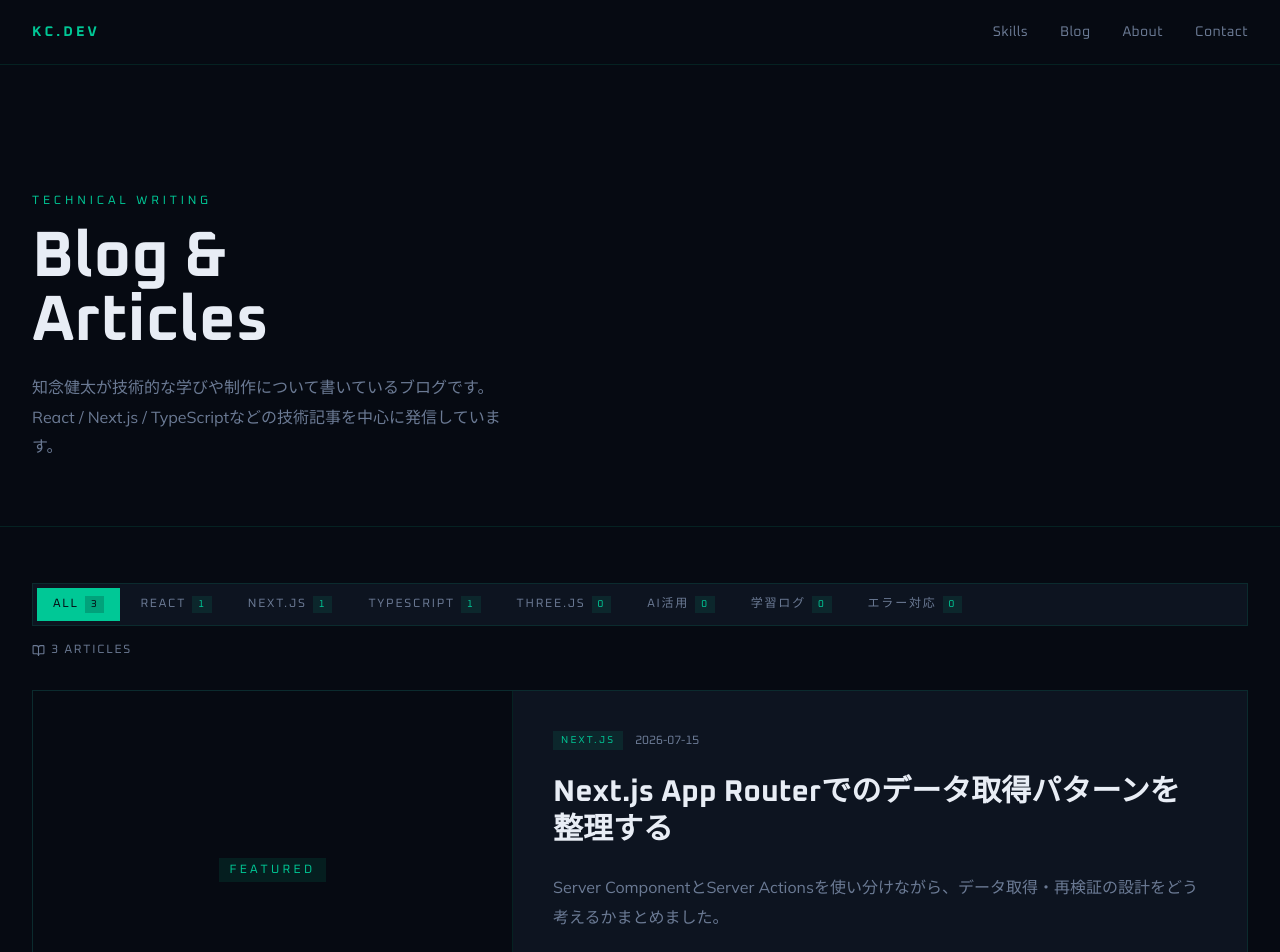
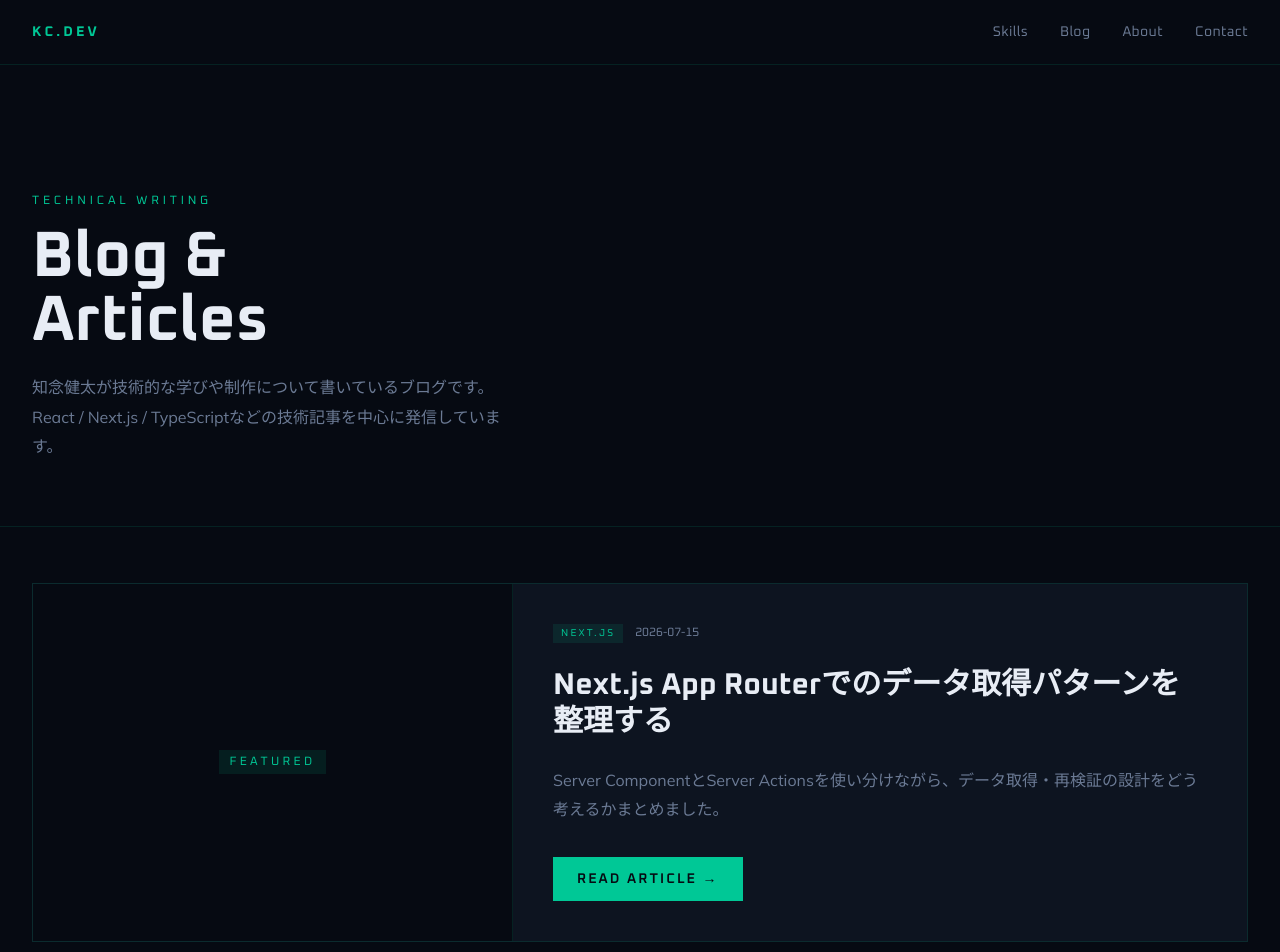
Before and after one commit to kenta-io/portfolio-site, a Next.js app: page /blog in a window 1280 px wide. Shown: the top 952 px of the page. Built offline with nearby package versions, Linux system fonts and the light colour scheme.

Commit message:
fix: move featured post above category filter

```diff
--- a/src/components/blog/BlogListView/index.tsx
+++ b/src/components/blog/BlogListView/index.tsx
@@ -44,6 +44,12 @@ export async function BlogListView({ categorySlug, page }: BlogListViewProps) {
 
   return (
     <div className="mx-auto max-w-[1280px] px-4 py-14 md:px-6 lg:px-8">
+      {showFeatured && featuredPost && (
+        <div className="mb-8">
+          <FeaturedPost post={featuredPost} />
+        </div>
+      )}
+
       <div className="mb-8 flex flex-col gap-4">
         <CategoryFilter
           activeCategory={category}
@@ -56,9 +62,7 @@ export async function BlogListView({ categorySlug, page }: BlogListViewProps) {
         </span>
       </div>
 
-      {showFeatured && featuredPost && <FeaturedPost post={featuredPost} />}
-
-      <div className="mt-8 grid grid-cols-1 gap-4 md:grid-cols-2 md:gap-6 lg:grid-cols-3">
+      <div className="grid grid-cols-1 gap-4 md:grid-cols-2 md:gap-6 lg:grid-cols-3">
         {restPosts.map((post) => (
           <PostCard key={post.id} post={post} />
         ))}
```
